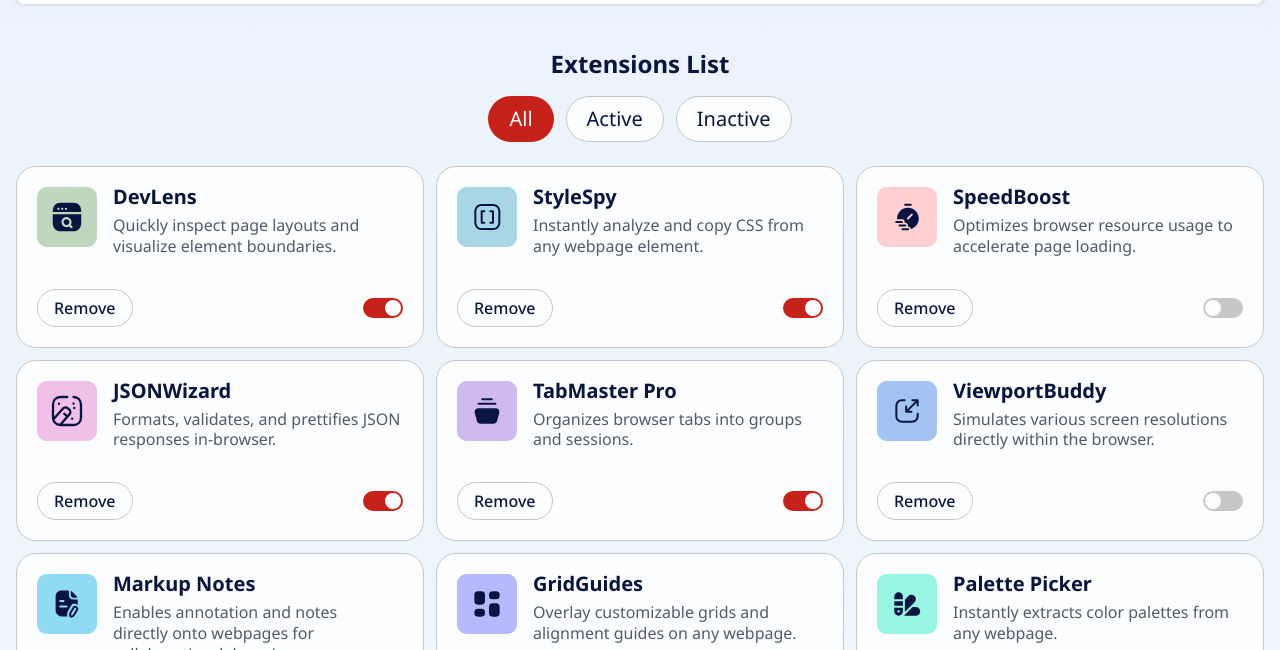
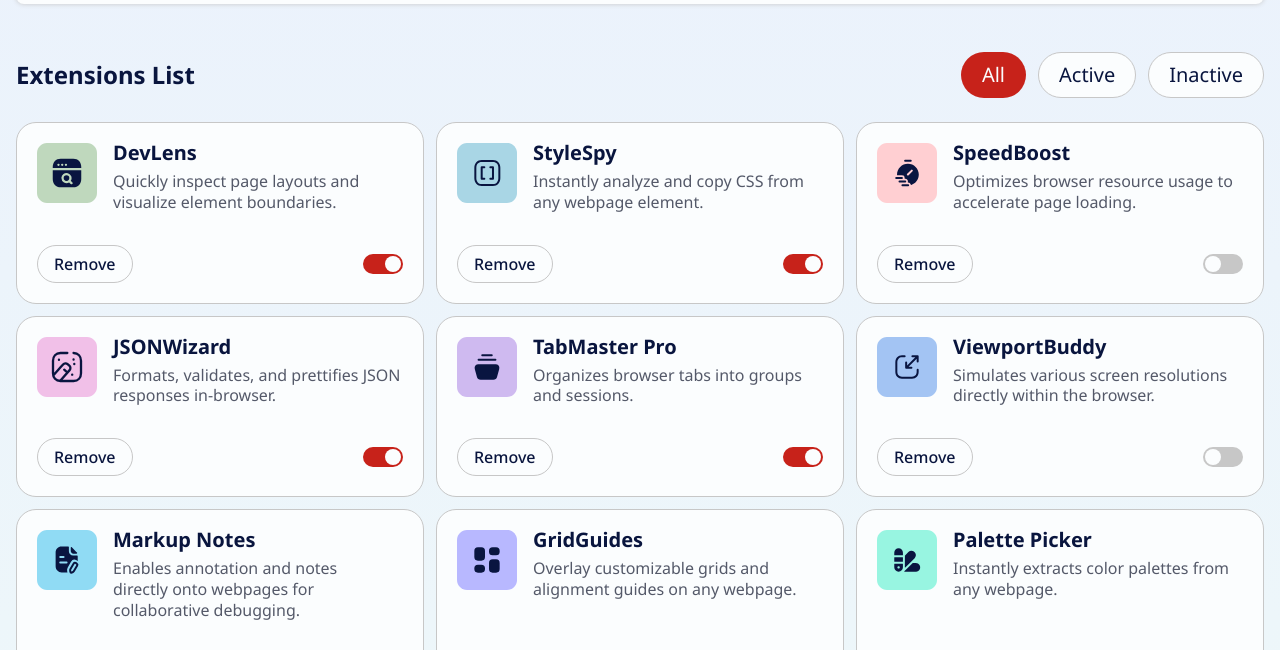
Before and after one commit to leviral/browser-extensions-dashboard, a plain HTML site: page index.html in a window 1280 px wide. Shown: the part 78-728 px from the top of the page. Drawn offline with Linux system fonts and the light colour scheme.

Commit message:
README changes

```diff
--- a/style.css
+++ b/style.css
@@ -251,6 +251,11 @@ body {
 
     & h1 {
         text-align: center;
+    }
+
+    @media (min-width: 768px) {
+        flex-direction: row;
+        justify-content: space-between;
     }
 }
 
```
Also changed, not shown: assets/images/screenshot1.png, assets/images/screenshot2.png, 1 other file.
